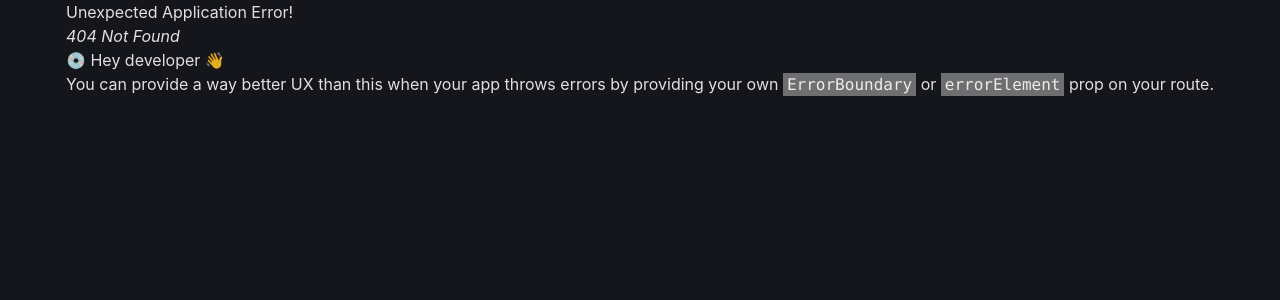
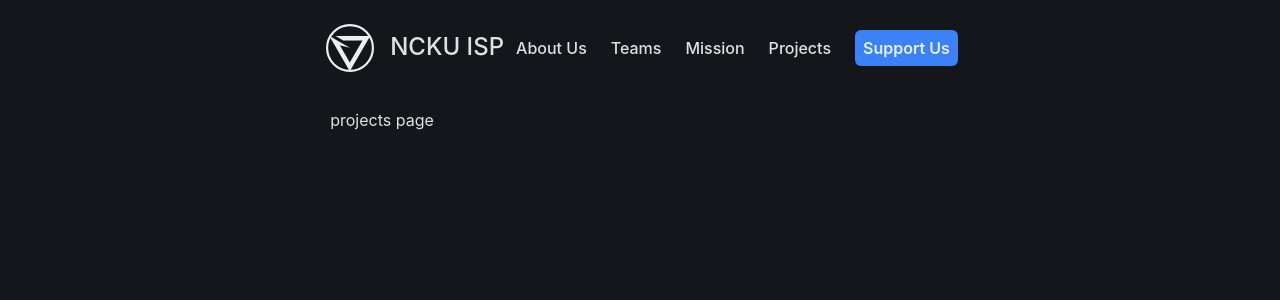
Before and after one commit to wilicw/NCKU-ISP.github.io, a React (Vite) app: page /projects in a window 1280 px wide. Before the commit this address had no page. Shown: the top 300 px of the page. Built offline with nearby package versions, Linux system fonts and the light colour scheme.

Commit message:
feat: complete all route pages

```diff
--- /dev/null
+++ b/src/routers/About.jsx
@@ -0,0 +1,9 @@
+function About() {
+  return (
+    <>
+      about page
+    </>
+  );
+}
+
+export default About;
--- /dev/null
+++ b/src/routers/Mission.jsx
@@ -0,0 +1,9 @@
+function Mission() {
+  return (
+    <>
+      mission page
+    </>
+  );
+}
+
+export default Mission;
--- /dev/null
+++ b/src/routers/Projects.jsx
@@ -0,0 +1,9 @@
+function Projects() {
+  return (
+    <>
+      projects page
+    </>
+  );
+}
+
+export default Projects;
--- /dev/null
+++ b/src/routers/Teams.jsx
@@ -0,0 +1,9 @@
+function Teams() {
+  return (
+    <>
+      teams page
+    </>
+  );
+}
+
+export default Teams;
```
Also changed, not shown: src/main.jsx (+17 -1 lines), src/routers/About.css (added), src/routers/Mission.css (added), src/routers/Projects.css (added), src/routers/Teams.css (added).
